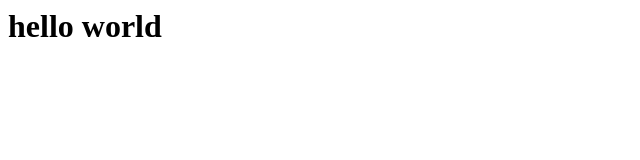
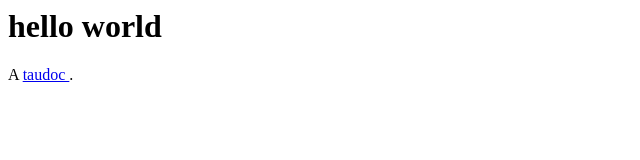
Before and after one commit to dwsandberg/Tau, a plain HTML site: page index.html in a window 1280 px wide. Shown: the full height of the page, 0-640 px from the left. Drawn offline with Linux system fonts and the light colour scheme.

Commit message:
another try

```diff
--- a/index.html
+++ b/index.html
@@ -1 +1,3 @@
 <h1 > hello world </h1>
+
+A <a href="taudoc.html"> taudoc </a>.</p>
```
